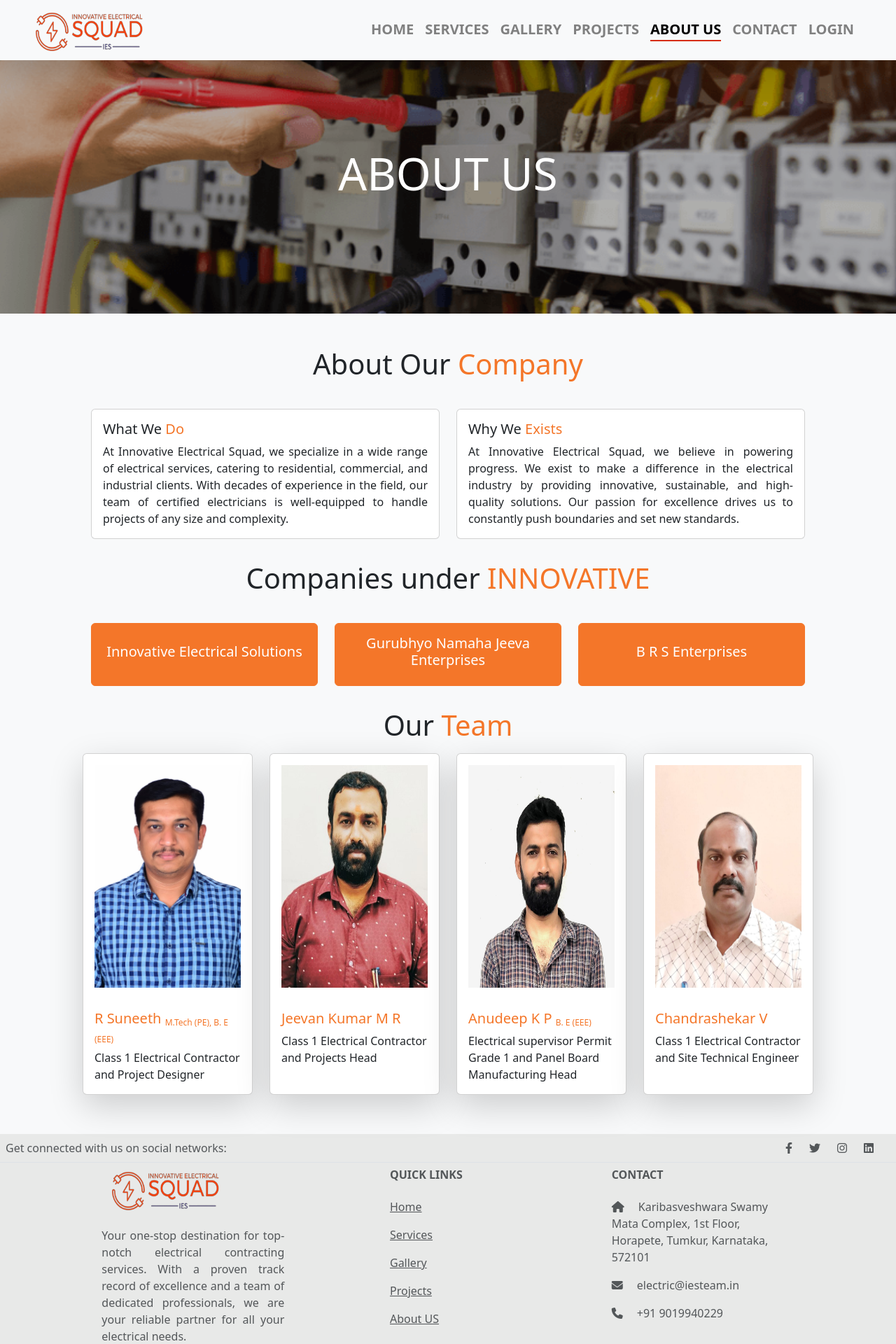
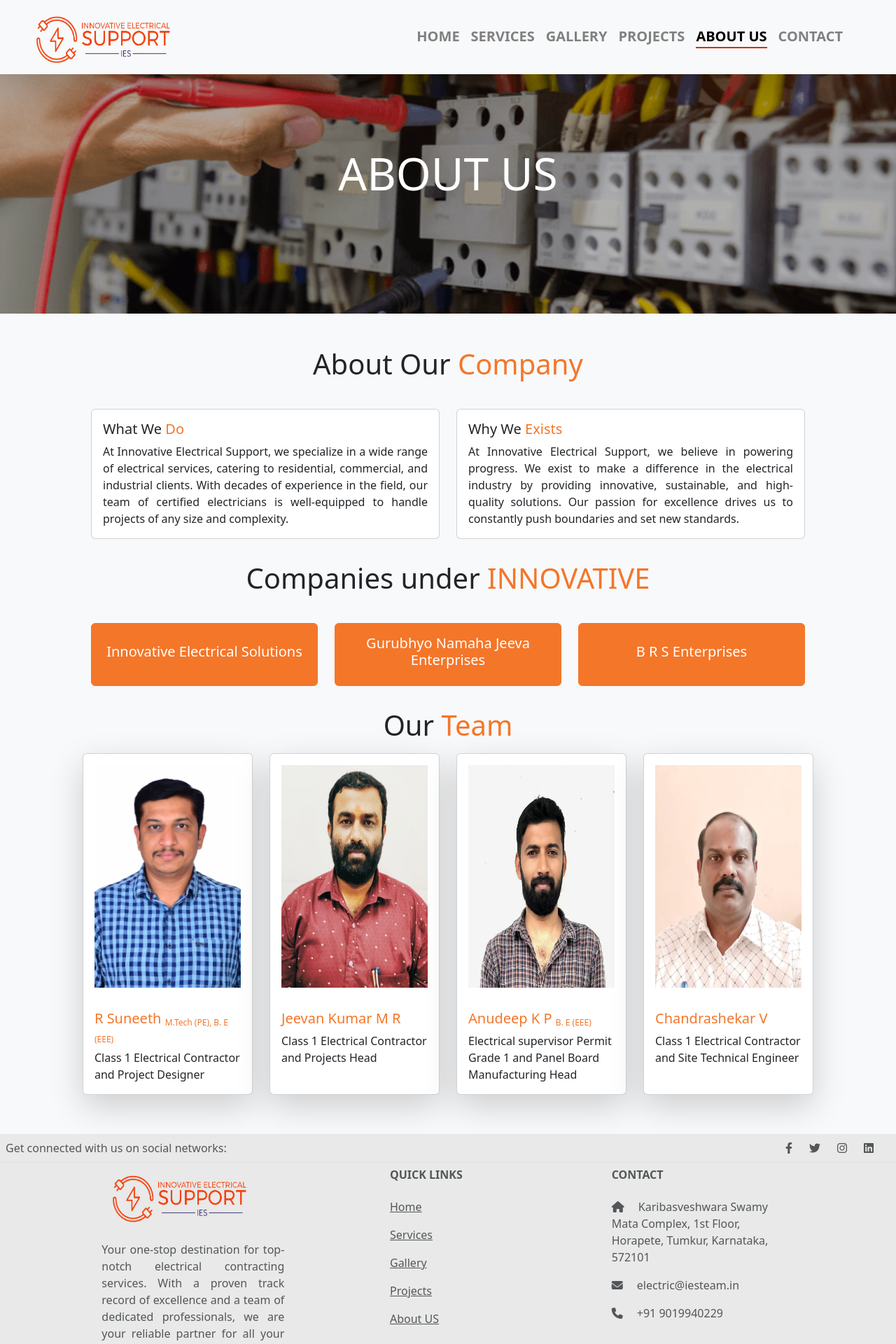
Before and after one commit to nikhil-bk/project_innovative, a React (Create React App) app: page /about-us in a window 1280 px wide. Shown: the top 1920 px of the page at 70% size. Built offline with nearby package versions, Linux system fonts and the light colour scheme; what export-to-csv would draw is missing.

Commit message:
added login page

```diff
--- a/public/index.html
+++ b/public/index.html
@@ -41,7 +41,7 @@
       work correctly both with client-side routing and a non-root public URL.
       Learn how to configure a non-root public URL by running `npm run build`.
     -->
-    <title>Inovative Eletrical Solutions</title>
+    <title>Inovative Eletrical Support </title>
   </head>
   <body>
     <noscript>You need to enable JavaScript to run this app.</noscript>
--- a/src/components/AboutUsComponent.js
+++ b/src/components/AboutUsComponent.js
@@ -9,7 +9,7 @@
                     <div className="about_home_1  clearfix">
                         <div className="col-sm-12">
                             <h1 className="mgt text-center">About <span className="col_1">Us</span></h1>
-                            <p className='text-justify'>Welcome to <span className='col_1 fw-bold'>Innovative Electrical Squad,</span> your one-stop destination for top-notch electrical contracting services. With a proven track record of excellence and a team of dedicated professionals, we are your reliable partner for all your electrical needs.</p>
+                            <p className='text-justify'>Welcome to <span className='col_1 fw-bold'>Innovative Electrical Support,</span> your one-stop destination for top-notch electrical contracting services. With a proven track record of excellence and a team of dedicated professionals, we are your reliable partner for all your electrical needs.</p>
                         </div>
                     </div>
                     <div className="about_home_2 clearfix row">
--- a/src/components/AreaofExpertise.js
+++ b/src/components/AreaofExpertise.js
@@ -11,7 +11,7 @@
                     <div className="text-center clearfix">
                         <div className="col-sm-12">
                             <h1 className="mgt">Area of <span className="col_1">Expertise</span></h1>
-                            {/* <p>At <span className='col_1 fw-bold'>Innovative Electrical Squad</span>, we specialize in a wide range of electrical services, catering to residential, commercial, and industrial clients. With decades of experience in the field, our team of certified electricians is well-equipped to handle projects of any size and complexity.</p> */}
+                            {/* <p>At <span className='col_1 fw-bold'>Innovative Electrical Support</span>, we specialize in a wide range of electrical services, catering to residential, commercial, and industrial clients. With decades of experience in the field, our team of certified electricians is well-equipped to handle projects of any size and complexity.</p> */}
                         </div>
                         <div className='row clearfix'>
 
@@ -31,7 +31,7 @@
                                     <img src={CommercialService} className="card-img-top " alt="..." style={{ height: "250px" }} />
                                     <div className="card-body">
                                         <h5 className="card-title"><span className="col_1">Commercial Services</span></h5>
-                                        <p className="card-text" style={{ textAlign: "justify" }}>In the commercial sector, we understand the critical role that electrical systems play in the smooth operation of businesses. Innovative Electrical Squad offers a full suite of services, including electrical panel upgrades, energy-efficient lighting installations, and emergency backup systems. We work closely with businesses to ensure minimal disruption during installations or repairs, keeping your operations running smoothly.</p>
+                                        <p className="card-text" style={{ textAlign: "justify" }}>In the commercial sector, we understand the critical role that electrical systems play in the smooth operation of businesses. Innovative Electrical Support offers a full suite of services, including electrical panel upgrades, energy-efficient lighting installations, and emergency backup systems. We work closely with businesses to ensure minimal disruption during installations or repairs, keeping your operations running smoothly.</p>
                                     </div>
 
                                 </div>
--- a/src/components/Footer.js
+++ b/src/components/Footer.js
@@ -1,5 +1,6 @@
 import React from 'react'
-import Logo from "../images/SquadLogo.png"
+// import Logo from "../images/SquadLogo.png"
+import Logo from "../images/Logo3.png"
 import { Nav } from 'react-bootstrap'
 import { Link } from 'react-router-dom'
 
@@ -46,8 +47,8 @@
                             <h6 className="text-uppercase fw-bold mb-4">
                                 <img
                                     src={Logo}
-                                    width="180"
-                                    height="60"
+                                    width="240"
+                                    height="80"
                                     className="d-inline-block align-top"
                                     alt="React Bootstrap logo"
                                 />
--- a/src/components/Navbar.js
+++ b/src/components/Navbar.js
@@ -1,5 +1,6 @@
 import React, { useContext, useEffect, useState } from 'react'
-import Logo from "../images/SquadLogo.png"
+// import Logo from "../images/SquadLogo.png"
+import Logo from "../images/Logo3.png"
 import { Link } from 'react-router-dom'
 import Container from 'react-bootstrap/Container';
 import Nav from 'react-bootstrap/Nav';
@@ -29,7 +30,7 @@
         { name: "ABOUT US", link: "/about-us" },
         { name: "CONTACT", link: "/contact-us" },
         { name: "ADMIN", link: "/admin" },
-        { name: "LOGIN", link: "/login" }
+        { name: "LOGOUT", link: "/logout" }
 
     ]
     const handleLinkClick = (link) => {
@@ -48,8 +49,8 @@
                     <Navbar.Brand href="/" >
                         <img
                             src={Logo}
-                            width="180"
-                            height="60"
+                            width="240"
+                            height="80"
                             className="d-inline-block align-top"
                             alt="React Bootstrap logo"
                         /></Navbar.Brand>
@@ -77,8 +78,8 @@
                                     if (each.link === "/admin") {
                                         return isLogin ? <Link to={each.link} onClick={() => handleLinkClick(each.link)} className={`link-item ${pathname === each.link ? 'active-link' : ''} mx-2 fs-5 fw-bold `} style={{ textDecoration: "None" }} >{each.name}
                                         </Link> : ''
-                                    } else if (each.name === "LOGIN") {
-                                        return <Link to={isLogin ? "/" : "/login"} onClick={logOutSubmit} className={`link-item ${pathname === each.link ? 'active-link' : ''} mx-2 fs-5 fw-bold `} style={{ textDecoration: "None" }} >{isLogin ? "LOGOUT" : "LOGIN"}</Link>
+                                    } else if (each.name === "LOGOUT") {
+                                        return <Link to={isLogin ? "/" : "/login"} onClick={logOutSubmit} className={`link-item ${pathname === each.link ? 'active-link' : ''} mx-2 fs-5 fw-bold `} style={{ textDecoration: "None" }} >{isLogin ? "LOGOUT" : ""}</Link>
                                     }
                                     else {
                                         return <Link to={each.link} onClick={() => handleLinkClick(each.link)} className={`link-item ${pathname === each.link ? 'active-link' : ''} mx-2 fs-5 fw-bold `} style={{ textDecoration: "None" }} >{each.name}
--- a/src/pages/AboutUs.js
+++ b/src/pages/AboutUs.js
@@ -25,7 +25,7 @@
                                 <div className="card-body">
                                     <h5 className="card-title">What We <span className='col_1'>Do</span></h5>
 
-                                    <p className="card-text" style={{ textAlign: "justify" }}>At Innovative Electrical Squad, we specialize in a wide range of electrical services, catering to residential, commercial, and industrial clients. With decades of experience in the field, our team of certified electricians is well-equipped to handle projects of any size and complexity.</p>
+                                    <p className="card-text" style={{ textAlign: "justify" }}>At Innovative Electrical Support, we specialize in a wide range of electrical services, catering to residential, commercial, and industrial clients. With decades of experience in the field, our team of certified electricians is well-equipped to handle projects of any size and complexity.</p>
 
                                 </div>
                             </div>
@@ -36,7 +36,7 @@
                                 <div className="card-body ">
                                     <h5 className="card-title">Why We <span className='col_1'>Exists</span></h5>
 
-                                    <p className="card-text" style={{ textAlign: "justify" }}>At Innovative Electrical Squad, we believe in powering progress. We exist to make a difference in the electrical industry by providing innovative, sustainable, and high-quality solutions. Our passion for excellence drives us to constantly push boundaries and set new standards.</p>
+                                    <p className="card-text" style={{ textAlign: "justify" }}>At Innovative Electrical Support, we believe in powering progress. We exist to make a difference in the electrical industry by providing innovative, sustainable, and high-quality solutions. Our passion for excellence drives us to constantly push boundaries and set new standards.</p>
 
                                 </div>
                             </div>
--- a/src/pages/Login.js
+++ b/src/pages/Login.js
@@ -54,8 +54,8 @@
   return (
     <div >
       {/* <LoadingBar color="#0d6efd" ref={loadingRef} /> */}
-      <div className="container mt-5 p-5">
-        <div className="row mt-5 d-flex justify-content-center align-items-center">
+      <div className="container p-4">
+        <div className="row d-flex justify-content-center align-items-center">
           <div className="col col-lg-4 col-md-8 col-xs-12">
             <div className="" style={{ border: "2px solid #f47629" }}></div>
             <div className="card shadow">
--- a/src/pages/Services.js
+++ b/src/pages/Services.js
@@ -28,7 +28,7 @@
             </div>
             <div className='container mt-5'>
 
-                <p style={{ textAlign: "justify" }}>Welcome to <span className='col_1'>Innovative Electrical Squad</span>, your one-stop destination for top-notch electrical contracting services. With a proven track record of excellence and a team of dedicated professionals, we are your reliable partner for all your electrical need.We are presenting service in Karnataka particularly inside the area of Bangalore, Tumkur, Kolar, Chitradurga.(BESCOM AND KPTCL regions)</p>
+                <p style={{ textAlign: "justify" }}>Welcome to <span className='col_1'>Innovative Electrical Support</span>, your one-stop destination for top-notch electrical contracting services. With a proven track record of excellence and a team of dedicated professionals, we are your reliable partner for all your electrical need.We are presenting service in Karnataka particularly inside the area of Bangalore, Tumkur, Kolar, Chitradurga.(BESCOM AND KPTCL regions)</p>
                 <div className='row gap-2 justify-content-center'>
                     <div className="card  col-sm-4 text-white fw-bold p-0 m-0" style={{ width: "fit-content", backgroundColor: "#f47629", borderColor: "#f47629" }}>
                         <div className="card-body">
```
Also changed, not shown: src/pages/Admin.js (+8 -9 lines), src/images/Logo3.png (added).
